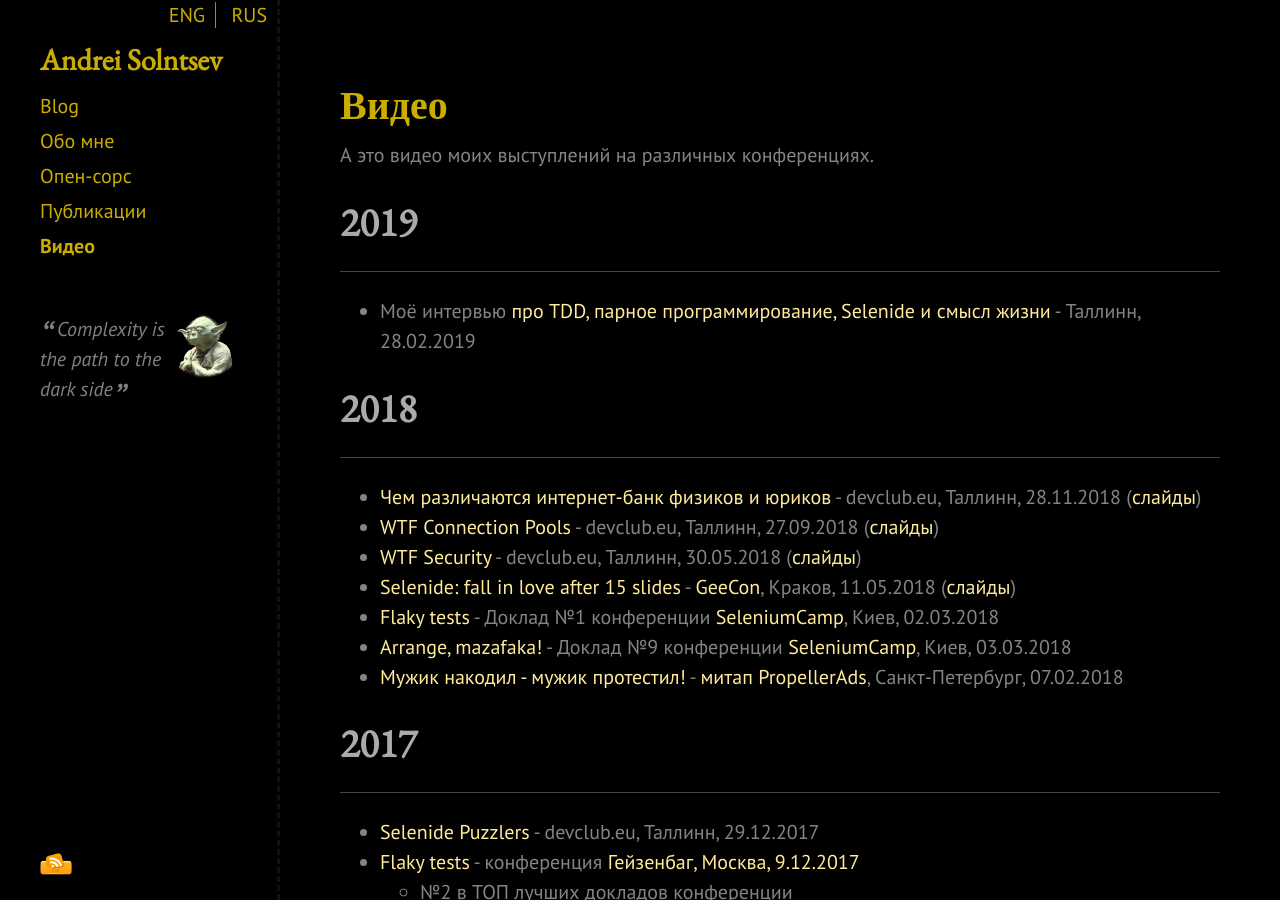
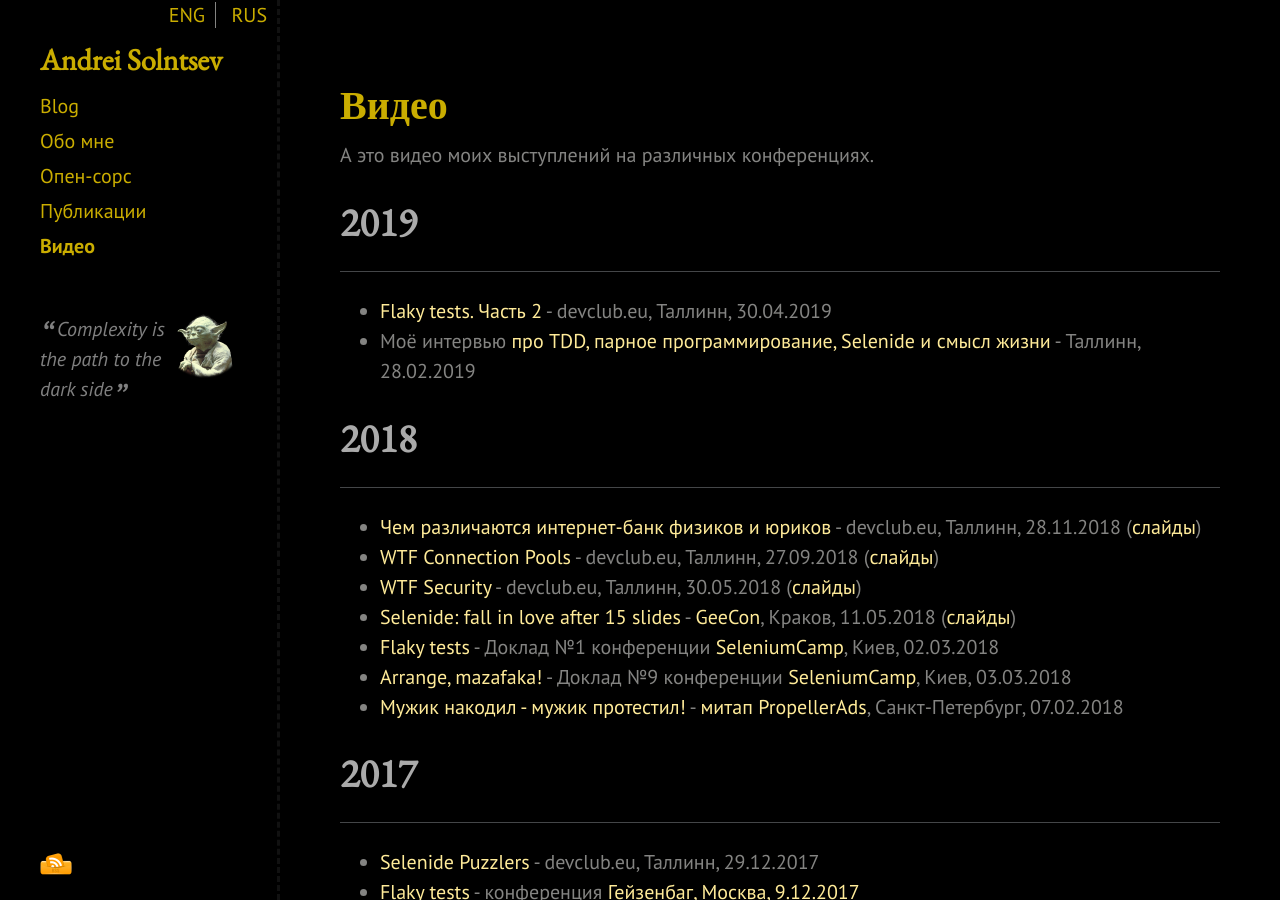
Before and after one commit to asolntsev/asolntsev.github.io, a Jekyll site: the page built from ru/video.md, in a window 1280 px wide and 900 px high. Built offline with Jekyll 4.4.1, drawn with Linux system fonts in a browser that asks for light colours; nearby versions of some CDN libraries.

Commit message:
add "Flaky Tests. part 2." video from devclub.eu

```diff
--- a/ru/video.md
+++ b/ru/video.md
@@ -9,6 +9,7 @@ category: ru
 # 2019
 * * *
 
+* [Flaky tests. Часть 2](https://www.youtube.com/watch?v=elQ2LGGU2bg) - devclub.eu, Таллинн, 30.04.2019
 * Моё интервью [про TDD, парное программирование, Selenide и смысл жизни](https://www.youtube.com/watch?v=4k-4kFMHsg0) - Таллинн, 28.02.2019
 
 # 2018
```
